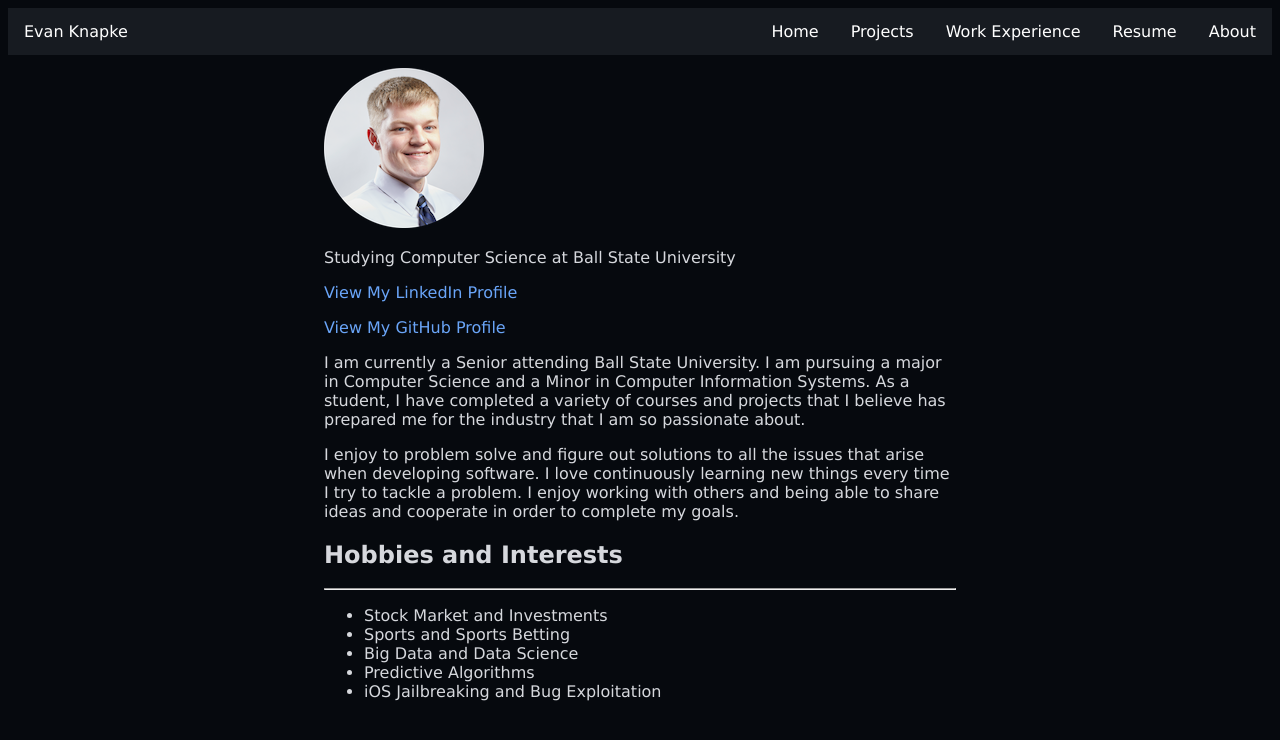
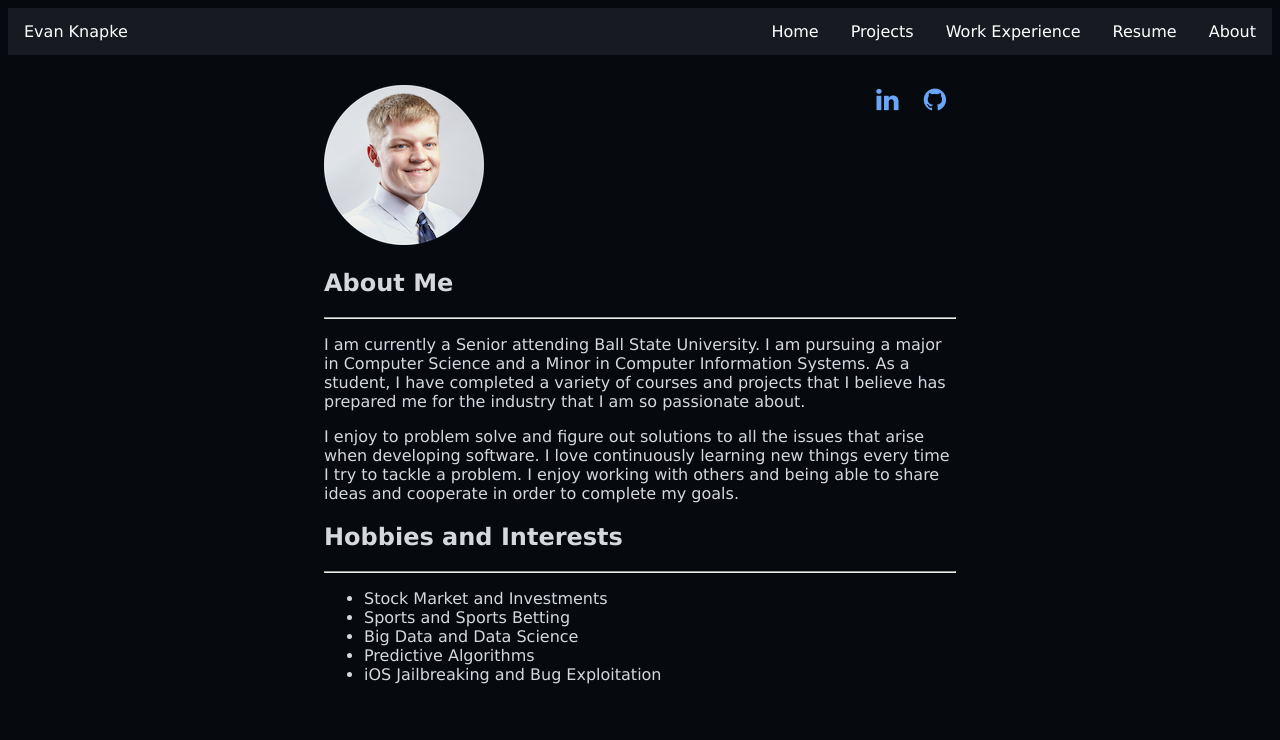
Before and after one commit to evanknapke/evanknapke.github.io, a Jekyll site: the page built from pages/about.md, in a window 1280 px wide. Shown: the top 740 px of the page. Built offline with Jekyll 4.4.1, drawn with Linux system fonts in a browser that asks for light colours.

Commit message:
Add social media icons

```diff
--- a/_layouts/about.html
+++ b/_layouts/about.html
@@ -7,6 +7,9 @@
 
 {% seo %}
     <link rel="stylesheet" type="text/css" href="{{ "/assets/css/page.css?v=" | append: site.github.build_revision | relative_url }}">
+
+    <!-- Font Awesome icons -->
+    <link rel="stylesheet" href="https://cdnjs.cloudflare.com/ajax/libs/font-awesome/4.7.0/css/font-awesome.min.css">
 
     <!-- For Favicons -->
     <link rel="apple-touch-icon" sizes="180x180" href="/apple-touch-icon.png">
@@ -30,17 +33,15 @@
         </div>
       </header>
       <div class="container">
+        <div class="child">
+          <div class="icon-bar">
+            <a href="https://www.linkedin.com/in/evanknapke/" target="_blank" class="linkedin"><i class="fa fa-linkedin"></i></a>
+            <a href="https://github.com/evanknapke" target="_blank" class="github"><i class="fa fa-github"></i></a>
+          </div>
 
-        <div class="child">
           {% if site.logo %}
             <img src="{{site.logo | relative_url}}" alt="Logo" />
           {% endif %}
-
-          <p>{{ site.description | default: site.github.project_tagline }}</p>
-
-          <p><a href="https://www.linkedin.com/in/evanknapke/">View My LinkedIn Profile</a><br>
-          <p class="view"><a href="{{ site.github.owner_url }}">View My GitHub Profile</a></p>
-
           <p>{{ content }}</p>
         </div>
 
--- a/assets/css/page.css
+++ b/assets/css/page.css
@@ -9,3 +9,17 @@
     max-width: 95%;
   }
 }
+
+.icon-bar {
+  float: right;
+}
+
+.icon-bar a {
+  text-align: center;
+  padding: 10px;
+  font-size: 26px;
+}
+
+.icon-bar a:hover {
+  background-color: #000;
+}
--- a/pages/about.md
+++ b/pages/about.md
@@ -2,6 +2,9 @@
 layout: about
 title: About
 permalink: /about/
+---
+
+## About Me
 ---
 
 I am currently a Senior attending Ball State University. I am pursuing a major in Computer Science and a Minor in Computer Information Systems. As a student, I have completed a variety of courses and projects that I believe has prepared me for the industry that I am so passionate about.
```
